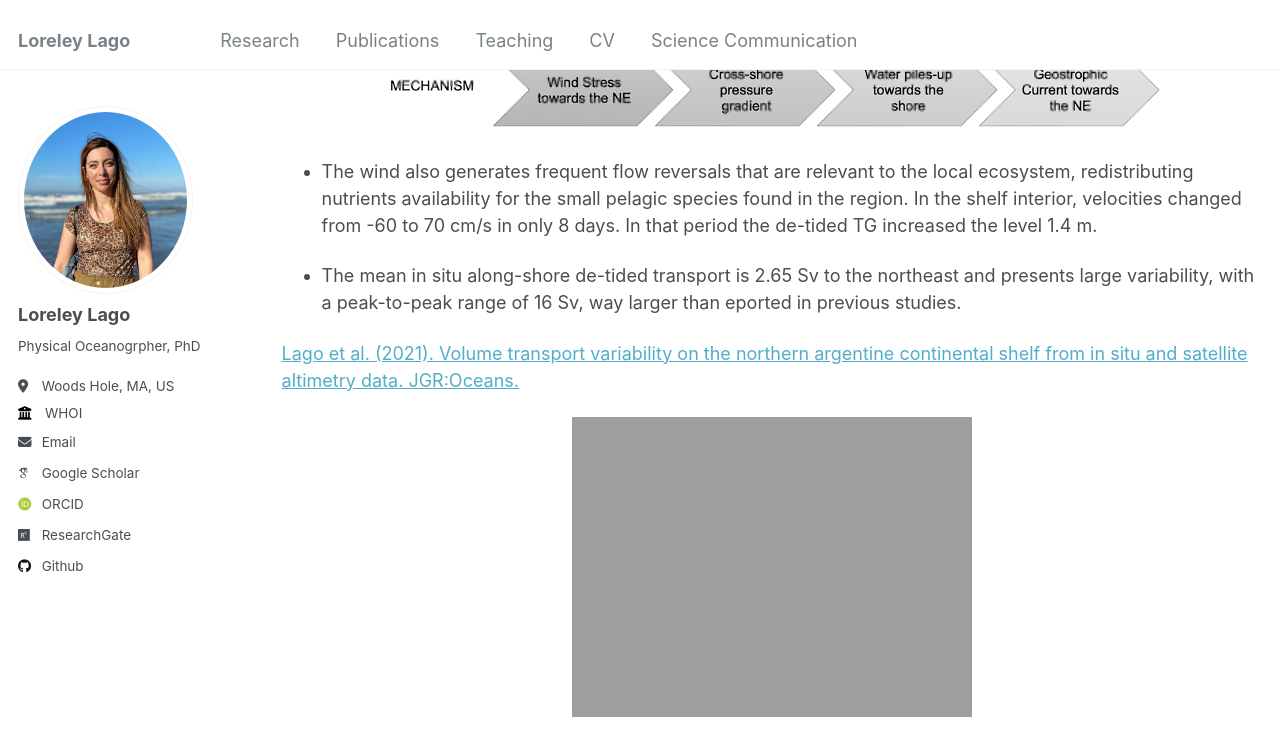
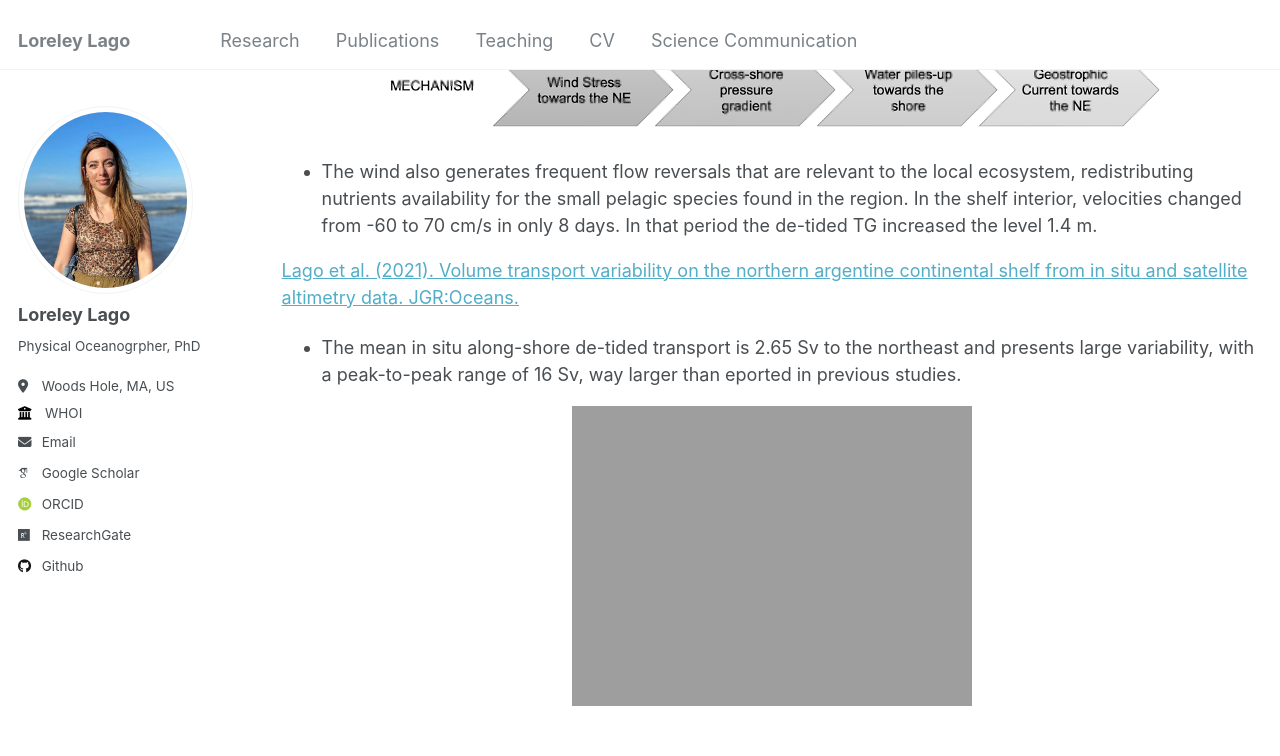
Before and after one commit to loreleylago/loreleylago.github.io, a Jekyll site: the page built from _pages/publications.md, in a window 1280 px wide and 900 px high, scrolled down 912 px. Shown: the top 756 px of the window. Built offline with Jekyll 4.4.1, drawn with Linux system fonts in a browser that asks for light colours; some web fonts are replaced.

```diff
--- a/_pages/publications.md
+++ b/_pages/publications.md
@@ -30,9 +30,10 @@ During this period, I learned to acquire, process and analyze in-situ data, as w
 
 * The wind also generates frequent flow reversals that are relevant to the local ecosystem, redistributing nutrients availability for the small pelagic species found in the region. In the shelf interior, velocities changed from -60 to 70 cm/s in only 8 days. In that period the de-tided TG increased the level 1.4 m.
 
-* The mean in situ along-shore de-tided transport is 2.65 Sv to the northeast and presents large variability, with a peak-to-peak range of 16 Sv, way larger than eported in previous studies.
 
 [Lago et al. (2021). Volume transport variability on the northern argentine continental shelf from in situ and satellite altimetry data. JGR:Oceans.](https://agupubs.onlinelibrary.wiley.com/doi/full/10.1029/2020JC016813)
+
+* The mean in situ along-shore de-tided transport is 2.65 Sv to the northeast and presents large variability, with a peak-to-peak range of 16 Sv, way larger than eported in previous studies.
 
 <div align="center">
 	<img src="https://loreleylago.github.io/files/transport estimates.png">
```
